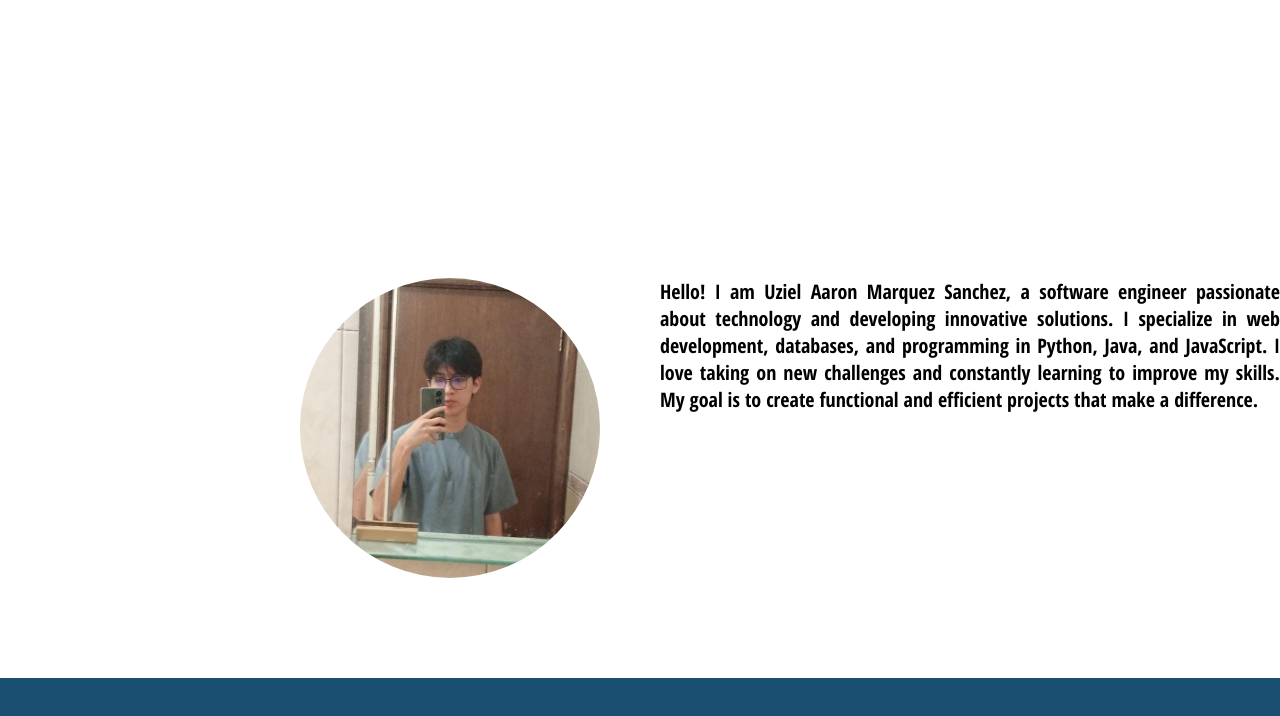
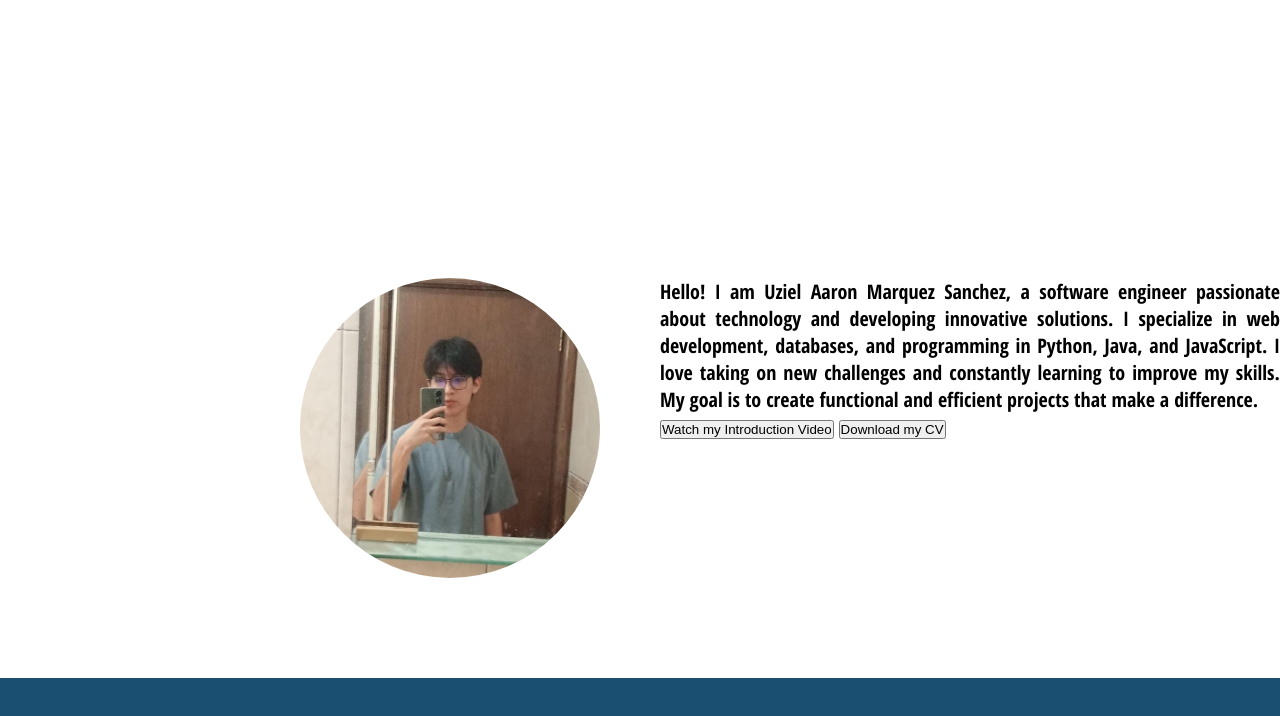
Before and after one commit to Sapitoequisde/Curriculum, a plain HTML site: page index.html in a window 1280 px wide. Shown: the part 578-1294 px from the top of the page. Drawn offline with Linux system fonts and the light colour scheme.

Commit message:
Update index.html

```diff
--- a/index.html
+++ b/index.html
@@ -50,8 +50,17 @@
 
     <div class="informacion" id="informacion personal">
         <img src="imagenes/foto.jpg" alt="photo" class="foto">
-        <p>Hello! I am Uziel Aaron Marquez Sanchez, a software engineer passionate about technology and developing innovative solutions. I specialize in web development, databases, and programming in Python, Java, and JavaScript. I love taking on new challenges and constantly learning to improve my skills. My goal is to create functional and efficient projects that make a difference.</p>
+        <div class="texto-informacion">
+            <p>Hello! I am Uziel Aaron Marquez Sanchez, a software engineer passionate about technology and developing innovative solutions. I specialize in web development, databases, and programming in Python, Java, and JavaScript. I love taking on new challenges and constantly learning to improve my skills. My goal is to create functional and efficient projects that make a difference.</p>
+
+            <!-- Botones debajo de la información -->
+            <div class="botones">
+                <a href="https://youtu.be/1Lf_08op5d4" target="_blank"><button class="btn">Watch my Introduction Video</button></a>
+                <a href="UZIEL_MARQUEZSANCHEZ_Resume.pdf" download="Mi_Curriculum"><button class="btn">Download my CV</button></a>
+            </div>
+        </div>
     </div>
+
 
     <div class="educacion" id="educacion">
         <div class="texto">
```
